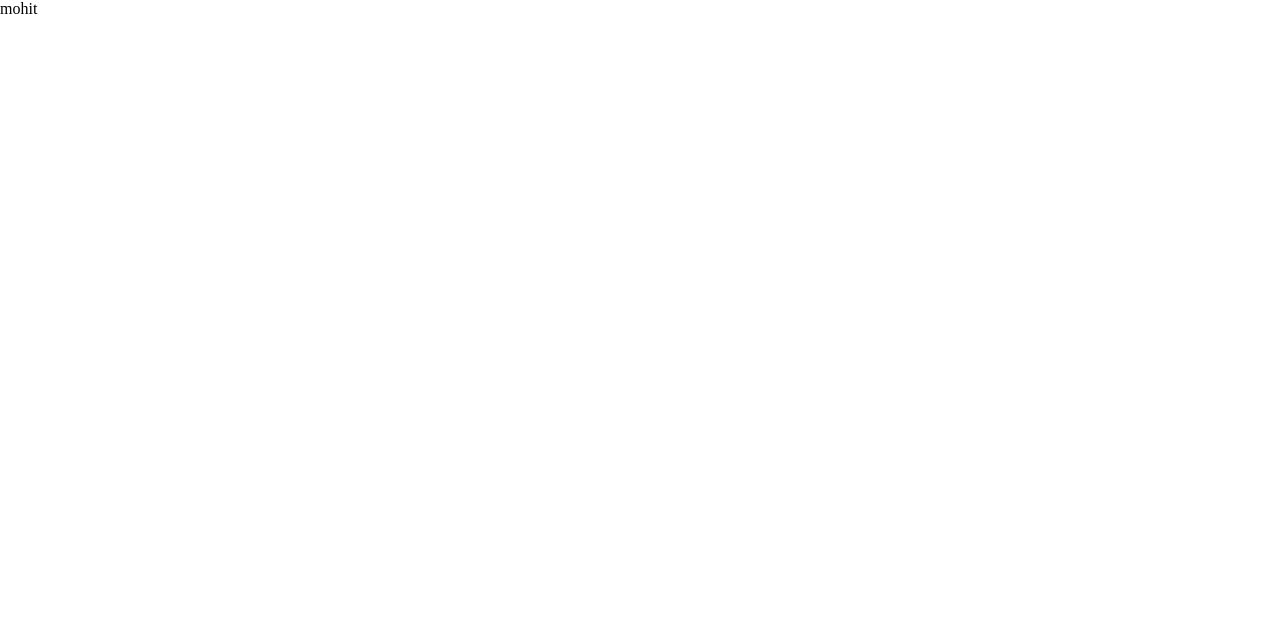
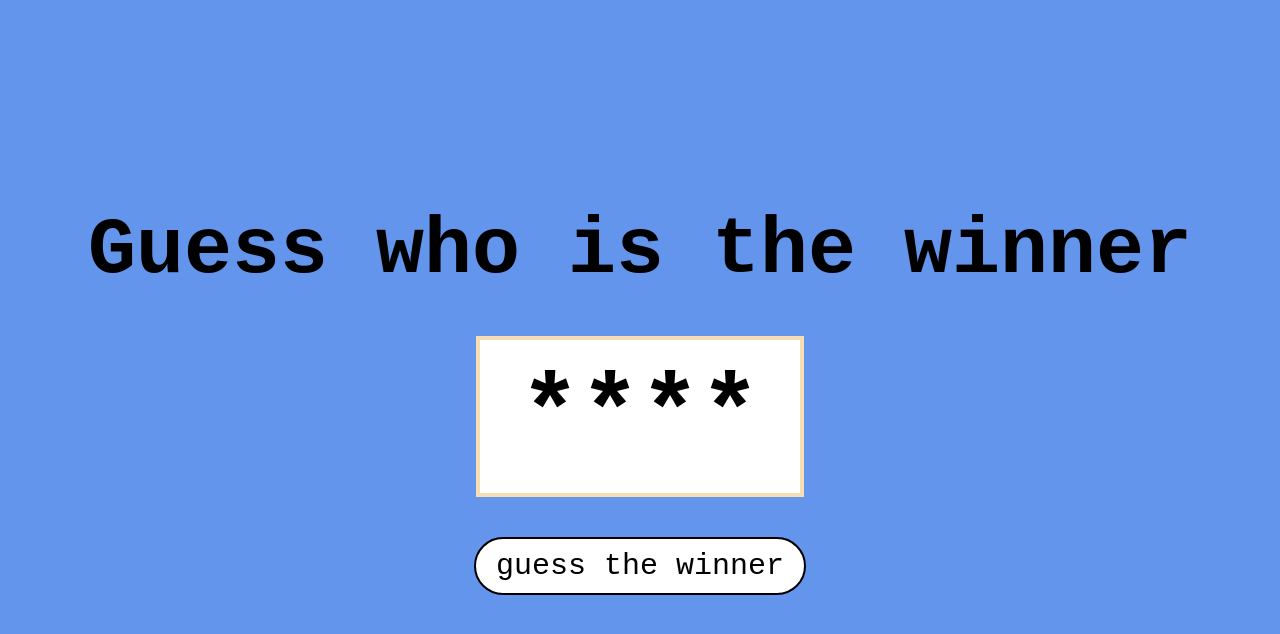
Before and after one commit to Mohitxjoshii/cohort1, a website: page js/practiceProject4/index.html in a window 1280 px wide. Drawn offline with Linux system fonts and the light colour scheme.

Commit message:
third commit

```diff
--- a/js/practiceProject4/index.html
+++ b/js/practiceProject4/index.html
@@ -7,11 +7,10 @@
     <link rel="stylesheet" href="style.css">
 </head>
 <body>
-    <div id="curser">
-        <div id="innerCircle">
-            mohit
-        </div>
-    </div>
+        <h4>Guess who is the winner</h4>
+        <h1>****</h1>
+        <button>guess the winner</button>
+
     <script src="script.js"></script>
 </body>
 </html>
--- a/js/practiceProject4/script.js
+++ b/js/practiceProject4/script.js
@@ -0,0 +1,10 @@
+let arr = ["CSK", "MI", "RCB", "KKR", "DC", "SRH", "RR", "PBKS"," LSG"," GT"]
+
+let h1 = document.querySelector("h1")
+let btn = document.querySelector("button")
+
+btn.addEventListener("click" , function(){
+    let team = Math.floor(Math.random()*arr.length);
+    let winner = (arr[team]);
+    h1.innerHTML= winner;
+})
--- a/js/practiceProject4/style.css
+++ b/js/practiceProject4/style.css
@@ -2,15 +2,44 @@
   margin: 0;
   padding: 0;
   box-sizing: border-box;
+  font-family: monospace;
 }
 
-html, body{
+  html,body{
   width: 100%;
   height: 100%;
 }
 
-#innerCircle{
-    height: 500px;
-    width: 500px;
-    border: 1px;
+body{
+  display: flex;
+  align-items:center;
+  justify-content: center;
+  flex-direction: column;
+  gap: 40px;
+  background-color: cornflowerblue;
 }
+
+h4{
+  font-size: 80px;
+}
+
+h1{
+  font-size: 100px;
+  border: 4px solid wheat;
+  background-color: white;
+  padding: 20px 40px;
+}
+
+button{
+  font-size: 30px;
+  border:2px solid;
+  border-radius: 30px;
+  padding: 10px 20px;
+  cursor: pointer;
+  background-color : white;
+  /* transform: 0.1s; */
+}
+
+button:active{
+  transform: scale(0.95);
+}
```
